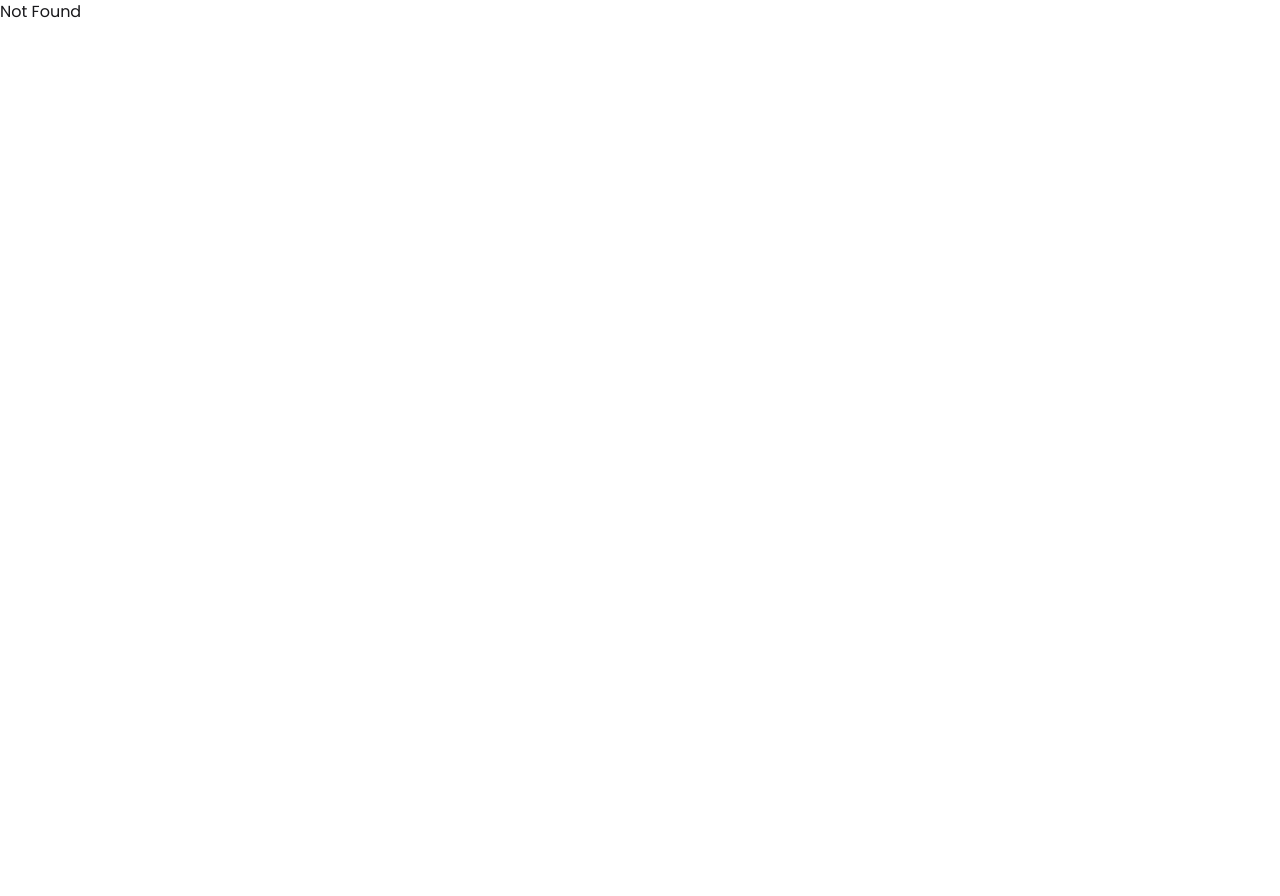
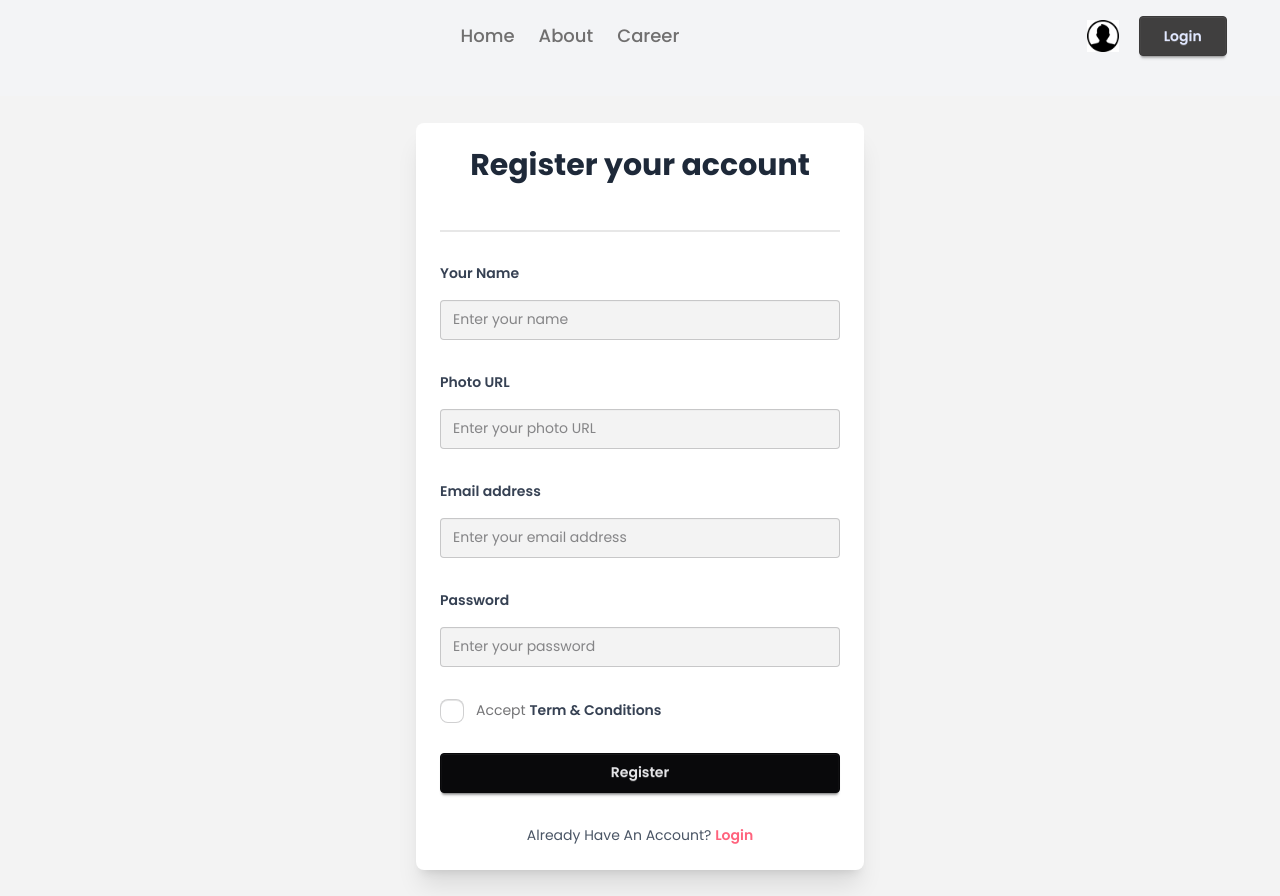
Before and after one commit to SarwarMorshad/Bangla-Mirror, a React (Vite) app: page /auth/register in a window 1280 px wide. Before the commit the page ends 800 px from the top, so only its background shows below. Built offline with nearby package versions, Linux system fonts and the light colour scheme.

Commit message:
Login and Register Page design

```diff
--- a/src/components/NavBar/NavBar.jsx
+++ b/src/components/NavBar/NavBar.jsx
@@ -1,5 +1,5 @@
 import React from "react";
-import { NavLink } from "react-router";
+import { Link, NavLink } from "react-router";
 import user from "../../assets/user.png";
 
 const NavBar = () => {
@@ -13,7 +13,9 @@ const NavBar = () => {
       </div>
       <div className="login-btn flex items-center gap-3">
         <img src={user} alt="User Icon" className="w-8 mr-2" />
-        <button className="btn btn-primary px-6">Login</button>
+        <Link to="/auth/login" className="btn btn-primary px-6">
+          Login
+        </Link>
       </div>
     </div>
   );
--- /dev/null
+++ b/src/layouts/AuthLayout.jsx
@@ -0,0 +1,18 @@
+import React from "react";
+import NavBar from "../components/NavBar/NavBar";
+import { Outlet } from "react-router";
+
+const AuthLayout = () => {
+  return (
+    <div className="min-h-screen bg-gray-100">
+      <header className="w-11/12 mx-auto py-4 ">
+        <NavBar></NavBar>
+      </header>
+      <main>
+        <Outlet />
+      </main>
+    </div>
+  );
+};
+
+export default AuthLayout;
--- /dev/null
+++ b/src/pages/Login.jsx
@@ -0,0 +1,69 @@
+import React from "react";
+import { Link } from "react-router-dom";
+
+const Login = () => {
+  const handleLogin = (e) => {
+    e.preventDefault();
+    // Add your login logic later
+  };
+
+  return (
+    <div className="min-h-screen bg-base-200 flex items-center justify-center px-4">
+      <div className="card w-full max-w-md bg-base-100 shadow-xl">
+        <div className="card-body">
+          {/* Title */}
+          <h2 className="text-3xl font-bold text-center text-gray-800 mb-4">Login your account</h2>
+
+          {/* Divider */}
+          <div className="divider"></div>
+
+          {/* Form */}
+          <form onSubmit={handleLogin} className="space-y-4">
+            {/* Email Field */}
+            <div className="form-control">
+              <label className="label">
+                <span className="label-text font-semibold text-gray-700 mb-4">Email address</span>
+              </label>
+              <input
+                type="email"
+                placeholder="Enter your email address"
+                className="input input-bordered w-full bg-base-200 mb-4"
+                required
+              />
+            </div>
+
+            {/* Password Field */}
+            <div className="form-control">
+              <label className="label">
+                <span className="label-text font-semibold text-gray-700 mb-4">Password</span>
+              </label>
+              <input
+                type="password"
+                placeholder="Enter your password"
+                className="input input-bordered w-full bg-base-200 mb-4"
+                required
+              />
+            </div>
+
+            {/* Login Button */}
+            <div className="form-control mt-6">
+              <button type="submit" className="btn btn-neutral w-full">
+                Login
+              </button>
+            </div>
+
+            {/* Register Link */}
+            <p className="text-center text-gray-600 pt-4">
+              Don't Have An Account?{" "}
+              <Link to="/auth/register" className="text-error font-semibold hover:underline">
+                Register
+              </Link>
+            </p>
+          </form>
+        </div>
+      </div>
+    </div>
+  );
+};
+
+export default Login;
--- /dev/null
+++ b/src/pages/Register.jsx
@@ -0,0 +1,105 @@
+import React from "react";
+import { Link } from "react-router";
+
+const Register = () => {
+  const handleRegister = (event) => {
+    event.preventDefault();
+    // Add your registration logic here
+  };
+  return (
+    <div className="min-h-screen bg-base-200 flex items-center justify-center px-4">
+      <div className="card w-full max-w-md bg-base-100 shadow-xl">
+        <div className="card-body">
+          {/* Title */}
+          <h2 className="text-3xl font-bold text-center text-gray-800 mb-4">Register your account</h2>
+
+          {/* Divider */}
+          <div className="divider"></div>
+
+          {/* Form */}
+          <form onSubmit={handleRegister} className="space-y-4">
+            {/* Name Field */}
+            <div className="form-control">
+              <label className="label">
+                <span className="label-text font-semibold text-gray-700 mb-4">Your Name</span>
+              </label>
+              <input
+                type="text"
+                placeholder="Enter your name"
+                className="input input-bordered w-full bg-base-200 mb-4"
+                required
+              />
+            </div>
+            {/* Photo Url Field */}
+            <div className="form-control">
+              <label className="label">
+                <span className="label-text font-semibold text-gray-700 mb-4">Photo URL</span>
+              </label>
+              <input
+                type="text"
+                placeholder="Enter your photo URL"
+                className="input input-bordered w-full bg-base-200 mb-4"
+                required
+              />
+            </div>
+            {/* Email Field */}
+            <div className="form-control">
+              <label className="label">
+                <span className="label-text font-semibold text-gray-700 mb-4">Email address</span>
+              </label>
+              <input
+                type="email"
+                placeholder="Enter your email address"
+                className="input input-bordered w-full bg-base-200 mb-4"
+                required
+              />
+            </div>
+
+            {/* Password Field */}
+            <div className="form-control">
+              <label className="label">
+                <span className="label-text font-semibold text-gray-700 mb-4">Password</span>
+              </label>
+              <input
+                type="password"
+                placeholder="Enter your password"
+                className="input input-bordered w-full bg-base-200 mb-4"
+                required
+              />
+            </div>
+
+            {/* Terms and Conditions */}
+            <div className="form-control">
+              <label className="label cursor-pointer justify-start gap-3">
+                <input type="checkbox" className="checkbox" required />
+                <span className="label-text">
+                  Accept{" "}
+                  <a href="/terms" className="font-semibold text-gray-700 hover:underline">
+                    Term & Conditions
+                  </a>
+                </span>
+              </label>
+            </div>
+
+            {/* Login Button */}
+            <div className="form-control mt-6">
+              <button type="submit" className="btn btn-neutral w-full">
+                Register
+              </button>
+            </div>
+
+            {/* Register Link */}
+            <p className="text-center text-gray-600 pt-4">
+              Already Have An Account?{" "}
+              <Link to="/auth/login" className="text-error font-semibold hover:underline">
+                Login
+              </Link>
+            </p>
+          </form>
+        </div>
+      </div>
+    </div>
+  );
+};
+
+export default Register;
```
Also changed, not shown: src/Routes/Router.jsx (+18 -1 lines).
